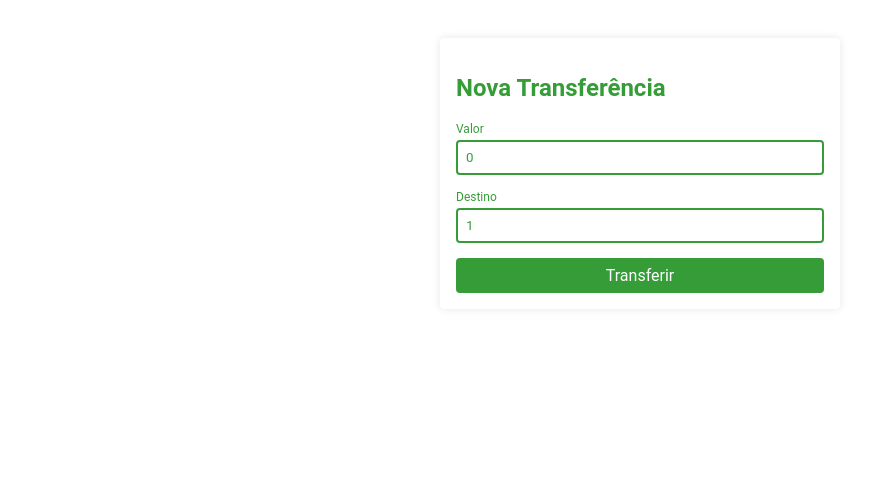
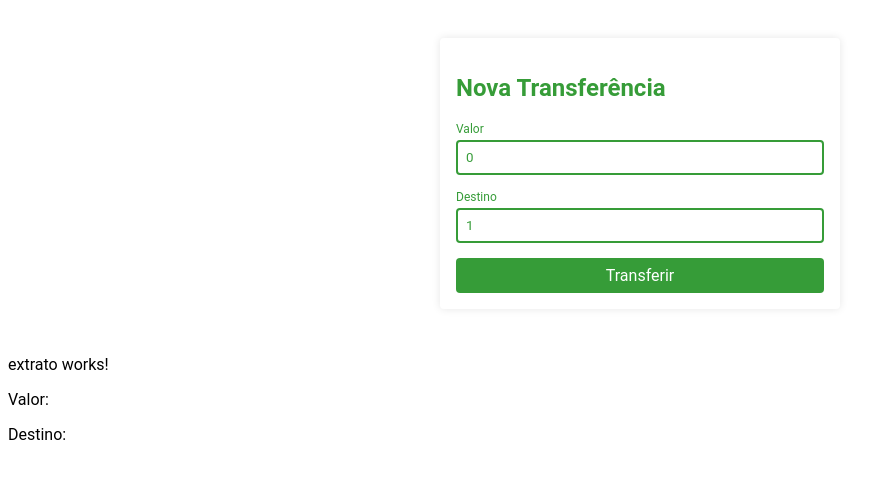
Before and after one commit to thaleshpied/AluraAngular01, an Angular app: page / in a window 1280 px wide. Shown: the top 478 px of the page, without its empty margins (0-879 px from the left). Built offline with nearby package versions, Linux system fonts and the light colour scheme.

Commit message:
04 Criando novos componentes - CMD

```diff
--- a/src/app/app.component.html
+++ b/src/app/app.component.html
@@ -1,3 +1,9 @@
 <app-nova-transferencia
   (aoTransferir)="transferir($event)"
 ></app-nova-transferencia>
+
+<app-extrato></app-extrato>
+
+
+<p>Valor: {{ transferencia?.valor }}</p>
+<p>Destino: {{ transferencia?.destino }}</p>
--- a/src/app/app.module.ts
+++ b/src/app/app.module.ts
@@ -4,11 +4,13 @@ import { NgModule } from '@angular/core';
 import { AppComponent } from './app.component';
 import { NovaTransferenciaComponent } from './nova-transferencia/nova-transferencia.component';
 import { FormsModule } from '@angular/forms';
+import { ExtratoComponent } from './extrato/extrato.component';
 
 @NgModule({
   declarations: [
     AppComponent,
-    NovaTransferenciaComponent
+    NovaTransferenciaComponent,
+    ExtratoComponent
   ],
   imports: [
     BrowserModule,
--- /dev/null
+++ b/src/app/extrato/extrato.component.html
@@ -0,0 +1 @@
+<p>extrato works!</p>
--- /dev/null
+++ b/src/app/extrato/extrato.component.ts
@@ -0,0 +1,15 @@
+import { Component, OnInit } from '@angular/core';
+
+@Component({
+  selector: 'app-extrato',
+  templateUrl: './extrato.component.html',
+  styleUrls: ['./extrato.component.scss']
+})
+export class ExtratoComponent implements OnInit {
+
+  constructor() { }
+
+  ngOnInit(): void {
+  }
+
+}
```
Also changed, not shown: src/app/extrato/extrato.component.scss (added), 1 other file (tests, documents, lock files or other folders).
